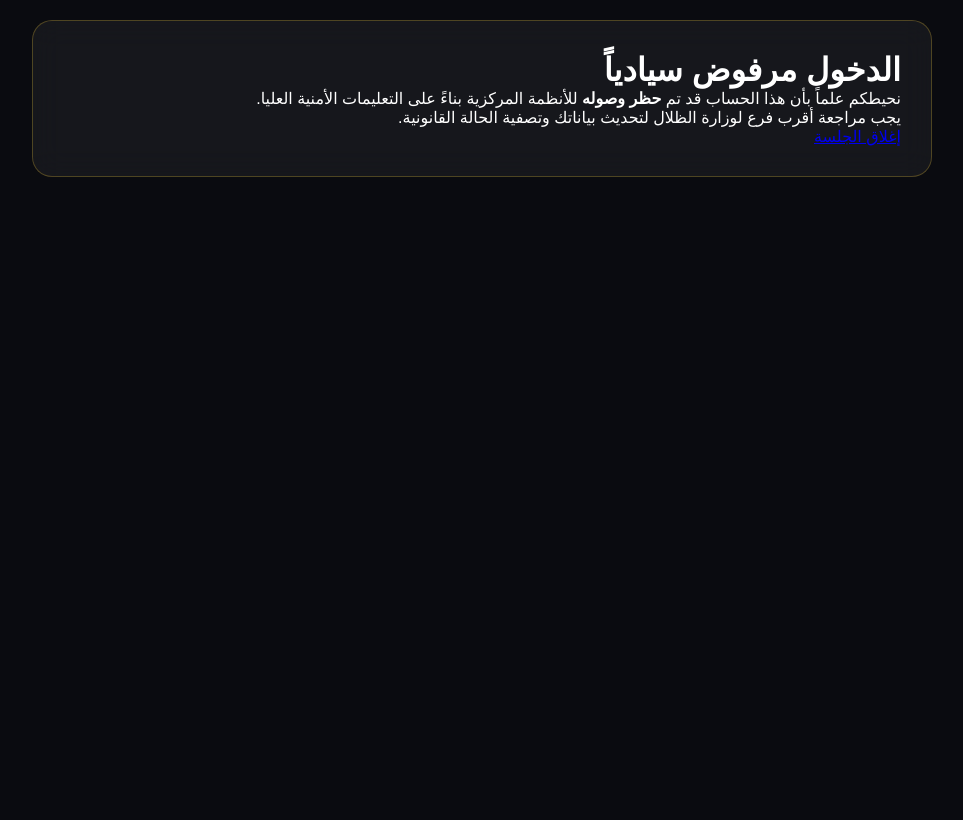
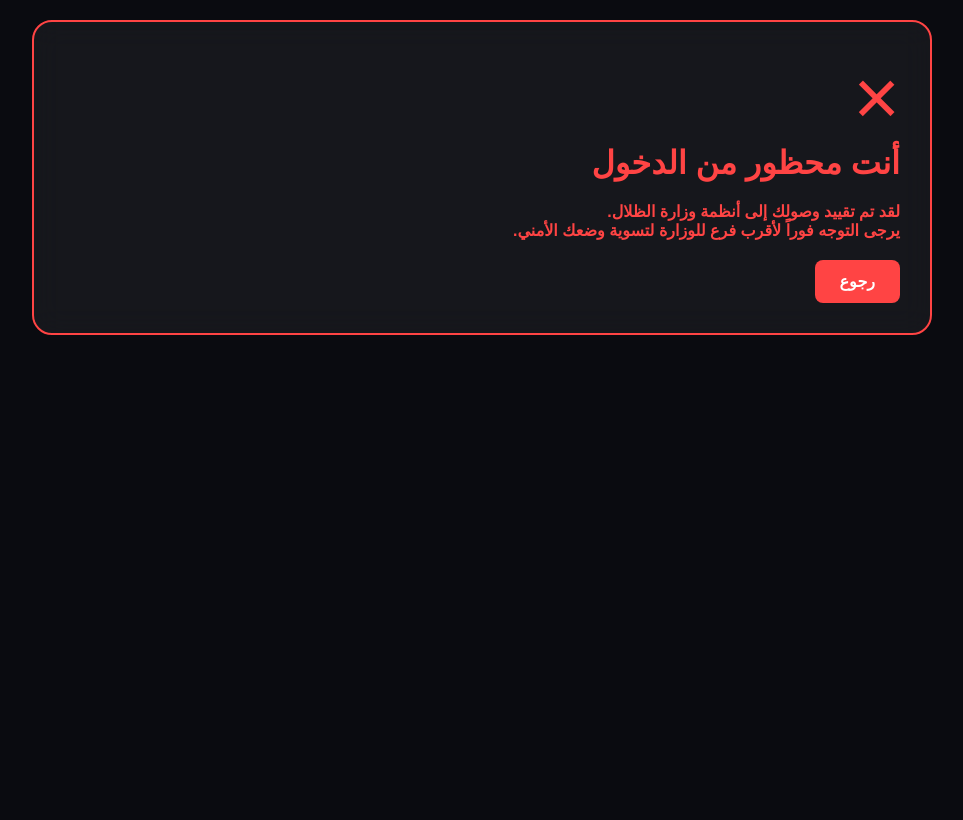
Before and after one commit to sosaskze143/Shadow-Ministry, a Flask app: template templates/blocked.html in a window 1280 px wide. Shown: the whole page, without its empty margins (158-1121 px from the left). Run offline with Flask 3, Linux system fonts and the light colour scheme; the template is opened without the code that fills it, so the values that code supplies are empty.

Commit message:
Update blocked.html

```diff
--- a/templates/blocked.html
+++ b/templates/blocked.html
@@ -1,29 +1,19 @@
 <!DOCTYPE html>
 <html lang="ar" dir="rtl">
 <head>
-    <meta charset="UTF-8">
-    <title>الدخول مرفوض | وزارة الظلال</title>
-    <link rel="stylesheet" href="{{ url_for('static', filename='css/style.css') }}">
-    <link rel="manifest" href="{{ url_for('manifest') }}">
-<meta name="theme-color" content="#d4af37">
+    <link rel="stylesheet" href="/static/css/style.css">
+    <title>دخول مرفوض</title>
 </head>
-<body class="blocked-screen">
-    <div class="error-container">
-        <div class="glass-card blocked-box">
-            <div class="red-cross-icon">
-                <i class="fas fa-times-circle"></i>
-            </div>
-            <h1 class="alert-title">الدخول مرفوض سيادياً</h1>
-            <div class="alert-body">
-                <p>نحيطكم علماً بأن هذا الحساب قد تم <strong>حظر وصوله</strong> للأنظمة المركزية بناءً على التعليمات الأمنية العليا.</p>
-                <div class="instruction-box">
-                    <i class="fas fa-info-circle"></i>
-                    <span>يجب مراجعة أقرب فرع لوزارة الظلال لتحديث بياناتك وتصفية الحالة القانونية.</span>
-                </div>
-            </div>
-            <div class="alert-footer">
-                <a href="/logout" class="btn-close-session">إغلاق الجلسة</a>
-            </div>
+<body>
+    <div class="flex-center" style="height: 100vh;">
+        <div class="glass-card text-center" style="border: 2px solid #ff4444;">
+            <div style="font-size: 80px; color: #ff4444;">&times;</div>
+            <h1 style="color: #ff4444;">أنت محظور من الدخول</h1>
+            <p style="color: #ff4444; font-weight: bold; margin: 20px 0;">
+                لقد تم تقييد وصولك إلى أنظمة وزارة الظلال. <br>
+                يرجى التوجه فوراً لأقرب فرع للوزارة لتسوية وضعك الأمني.
+            </p>
+            <a href="/user_login" class="btn-gold" style="background: #ff4444; color: white;">رجوع</a>
         </div>
     </div>
 </body>
```
